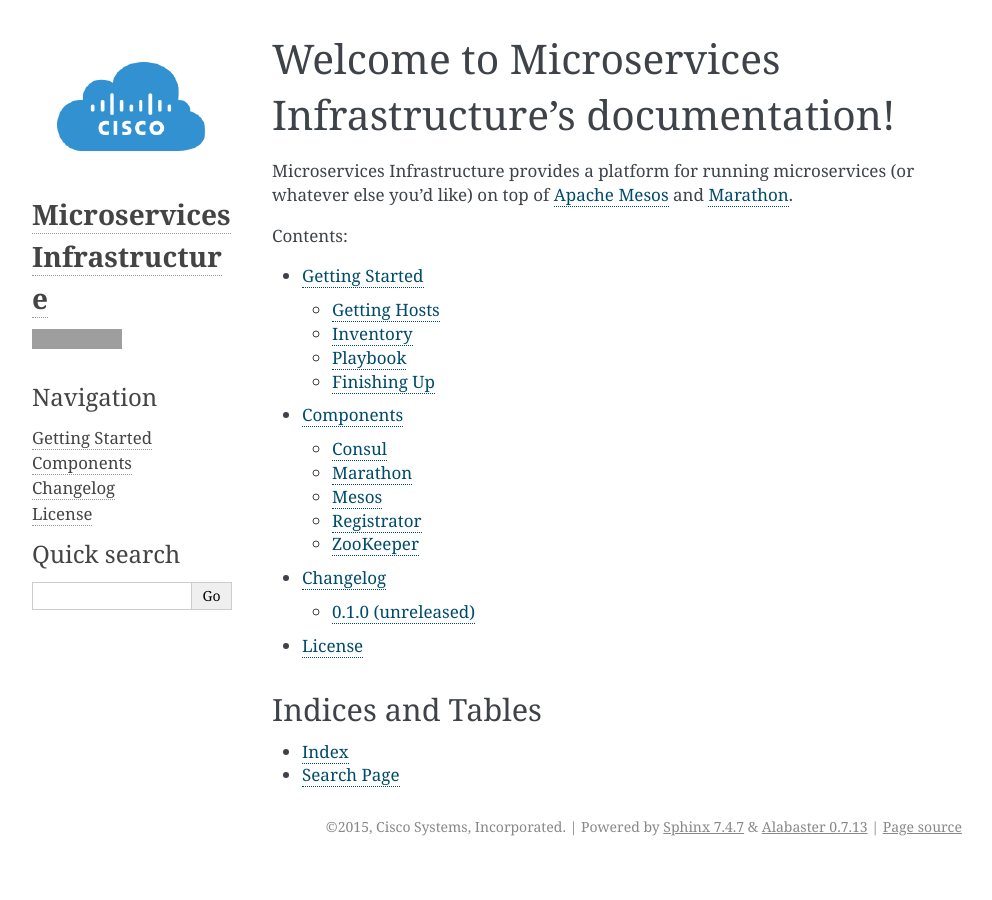
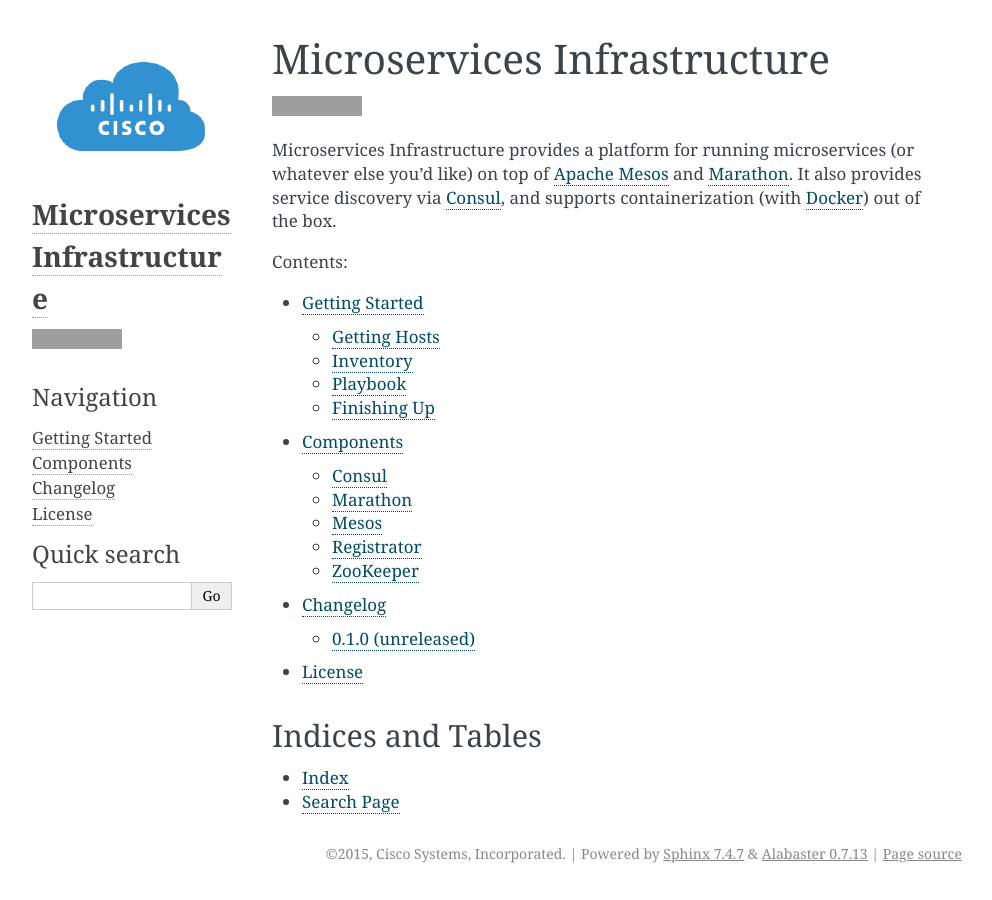
Before and after one commit to mantl/mantl, a Sphinx documentation site: the page built from docs/index.rst, in a window 1280 px wide. Shown: the whole page, without its empty margins (148-1140 px from the left). Built offline with Sphinx 7.4.7, drawn with Linux system fonts in a browser that asks for light colours; grey boxes are pictures that could not be loaded.

Commit message:
docs: update README
work on #34

```diff
--- /dev/null
+++ b/README.rst
@@ -0,0 +1,16 @@
+Microservices Infrastructure
+============================
+
+.. image:: https://readthedocs.org/projects/microservices-infrastructure/badge/?version=latest
+   :target: https://readthedocs.org/projects/microservices-infrastructure/?badge=latest
+   :alt: Documentation Status
+
+Microservices Infrastructure provides a platform for running
+microservices (or whatever else you'd like) on top of `Apache Mesos`_
+and `Marathon`_. It also provides service discovery via `Consul`_, and
+supports containerization (with `Docker`_) out of the box.
+
+.. _Apache Mesos: https://mesos.apache.org/
+.. _Marathon: https://mesosphere.github.io/marathon/
+.. _Consul: https://consul.io/
+.. _Docker: https://www.docker.com/
--- a/docs/index.rst
+++ b/docs/index.rst
@@ -1,9 +1,4 @@
-Welcome to Microservices Infrastructure's documentation!
-========================================================
-
-Microservices Infrastructure provides a platform for running
-microservices (or whatever else you'd like) on top of `Apache Mesos`_
-and `Marathon`_.
+.. include:: ../README.rst
 
 Contents:
 
```
Also changed, not shown: other parts of docs/index.rst (+0 -3 lines), README.md (deleted, +0 -6 lines).
